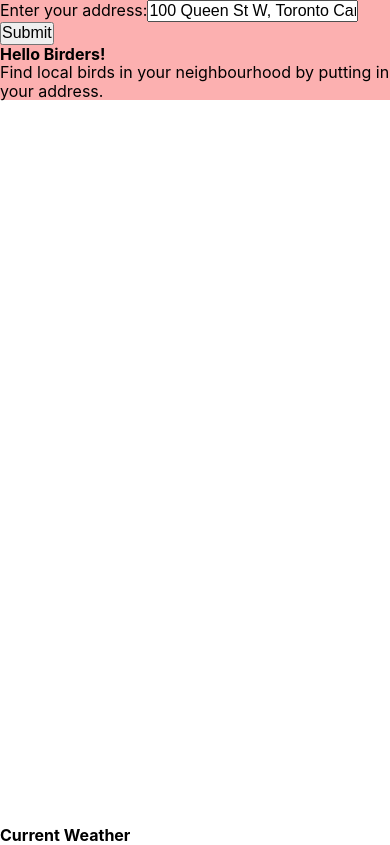
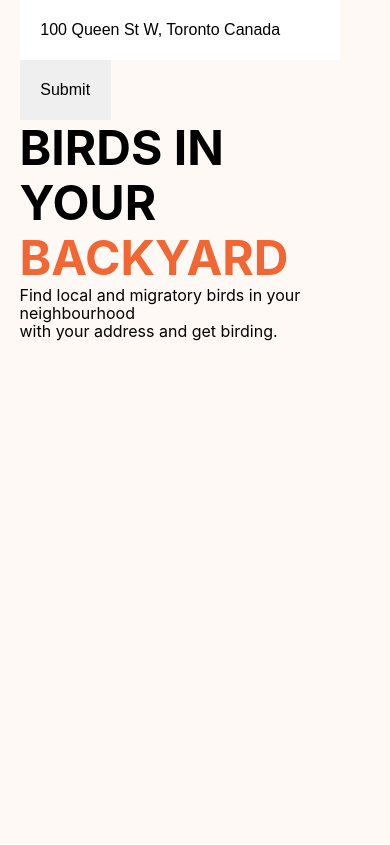
Before and after one commit to korzenstein/projectThree, a React (Create React App) app: page / in a window 390 px wide. Built offline with nearby package versions, Linux system fonts and the light colour scheme; no server answers.

Commit message:
added media queries to scss

```diff
--- a/src/App.js
+++ b/src/App.js
@@ -154,24 +154,34 @@ function App() {
   return (
     <main className="main">
       <div className="wrapper">
-        <Forecast weather={weather} />
+        <div class="topContainer">
+
         <section className="form">
         <form
         onSubmit={handleSubmit} >
           <label>
-            Enter your address:
             <input
               type="text"
+              className="search"
               value={location}
               onChange={(e) => setLocation(e.target.value)}
             />
           </label>
-          <input type="submit" />
+          <input
+          className="submit"
+          type="submit" />
         </form>
-        <h4>Hello Birders!</h4>
-        <p>Find local birds in your neighbourhood by putting in your address.</p>
+        <h1>Birds in Your <span>Backyard</span></h1>
+        <p>Find local and migratory birds in your neighbourhood
+          <span> with your address and get birding.</span></p>
         </section>
+        <Forecast weather={weather} />
+        </div>
         <BirdHouse birdsArray={birdsArray}  />
+        <span className="buttons">
+        <button> L </button>
+        <button> R </button>
+        </span>
       </div>
     </main>
   );
--- a/src/components/Forecast.js
+++ b/src/components/Forecast.js
@@ -17,8 +17,6 @@ const Forecast = ({ weather }) => {
 
   return (
     <div className="weatherContainer">
-      <h4>Current Weather</h4>
-
       {weather.loading ? (
         <>
           <p>{Math.round(weather.main.temp - 273.15)} C</p>
--- a/src/styles/sass/partials/_base.scss
+++ b/src/styles/sass/partials/_base.scss
@@ -8,17 +8,38 @@
     width: 100vw;
     height: 100vh;
     overflow: hidden;
+    background-color: #fef9f5;
     .wrapper {
         display: flex;
-        height: 100%;
+        flex-direction: column;
+        justify-content: space-between;
+        // height: 80%;
         margin: 0 auto;
         max-width: 1380px;
-        width: 100%;
+        width: 85%;
+        position: relative;
+        // padding: 3rem 0;
     }
 }
 
 h1 {
+    text-transform: uppercase;
+    font-size: 3rem;
+    margin: 0;
+    span {
+        display: block;
+        color: #f16632;
+    }
+}
+
+p {
     span {
         display: block;
     }
 }
+
+.topContainer {
+    display: flex;
+    justify-content: space-between;
+    height: 35vh;
+}
--- a/src/styles/sass/partials/_birds.scss
+++ b/src/styles/sass/partials/_birds.scss
@@ -1,14 +1,23 @@
 .birdhouseContainer {
     display: flex;
     width: 100%;
-    height: 100%;
+    // height: 100%;
+    height: 65vh;
     flex-wrap: nowrap;
     margin: 0;
     padding: 0;
     transition: all 0.9s ease-in-out;
+    justify-content: center;
+    align-items: flex-end;
+    align-items: center;
+    gap: 1rem;
+    margin-top: auto;
 }
 
 .birdCard {
+    gap: 1rem;
+    justify-content: space-between;
+
     background-color: none;
     display: flex;
     flex-direction: column;
@@ -26,9 +35,10 @@
 
 .position {
     transition: all 0.9s ease-in-out;
-    width: 50%;
-    background-color: white;
+    width: 35%;
+    background-color: rgb(255, 255, 255, 0.7);
     color: rgb(0, 0, 0);
+    font-size: 1.6rem;
     // order: -1;
 }
 
@@ -48,6 +58,7 @@
     width: 100%;
     display: block;
     height: auto;
+        border-radius: 10px;
 }
 
 .birdTitle {
@@ -55,9 +66,13 @@
     font-size: 1rem;
     width: 100%;
     opacity: 1;
+    font-family: helvetica, arial;
+    font-weight: 400;
+    font-size: 1.4rem;
+    bottom: -32px;
     // text-align: center;
     transform: translateX(1px);
-    background-color: white;
+    // background-color: white;
     color: rgb(0, 0, 0);
     transition: all 0.9s ease-in-out;
 }
@@ -71,3 +86,7 @@
     color: inherit;
     transition: all 0.9s ease-in-out;
 }
+
+.birdSci {
+    font-style: italic;
+}
--- a/src/styles/sass/partials/_forecast.scss
+++ b/src/styles/sass/partials/_forecast.scss
@@ -1,4 +1,11 @@
 .weatherContainer {
     align-self: flex-end;
-    position: absolute;
+    // position: absolute;
+    z-index: 20;
+    top: 0;
+    right: 0;
+    font-size: 2.2rem;
+    color: black;
+    text-align: right;
+    margin-top: 1rem;
 }
--- a/src/styles/sass/partials/_form.scss
+++ b/src/styles/sass/partials/_form.scss
@@ -1,6 +1,21 @@
 .form {
-    background-color: rgb(252, 176, 176);
-    margin-bottom: 3rem;
-    align-self: flex-start;
-    position: absolute;
+    // margin-top: 1rem;
+    input {
+        border: none;
+        padding: 1.3rem;
+    }
+    .submit {
+        // margin-left: 1rem;
+        cursor: pointer;
+    }
+
+    .search {
+        width: 20rem;
+
+    }
 }
+
+.buttons {
+    align-self: center;
+    gap: 1rem;
+}
--- /dev/null
+++ b/src/styles/sass/partials/_media.scss
@@ -0,0 +1,23 @@
+@media (max-width: 800px) {
+
+    .main {
+        overflow-y: visible;
+        .wrapper {
+            width: 90%;
+
+        }
+    }
+
+    .birdhouseContainer {
+        // overflow-x: auto;
+        // scroll-snap-type: x mandatory;
+        scroll-behavior: touch;
+        flex-wrap: wrap;
+    }
+
+    .birdCard {
+        width: 100%;
+    }
+
+
+}
--- a/src/styles/sass/styles.scss
+++ b/src/styles/sass/styles.scss
@@ -3,3 +3,4 @@
 @import "./partials/birds";
 @import "./partials/forecast";
 @import "./partials/form";
+@import "./partials/media";
--- a/src/styles/styles.css
+++ b/src/styles/styles.css
@@ -271,19 +271,47 @@ html {
   width: 100vw;
   height: 100vh;
   overflow: hidden;
+  background-color: #fef9f5;
 }
 .main .wrapper {
   display: -webkit-box;
   display: -ms-flexbox;
   display: flex;
-  height: 100%;
+  -webkit-box-orient: vertical;
+  -webkit-box-direction: normal;
+      -ms-flex-direction: column;
+          flex-direction: column;
+  -webkit-box-pack: justify;
+      -ms-flex-pack: justify;
+          justify-content: space-between;
   margin: 0 auto;
   max-width: 1380px;
-  width: 100%;
+  width: 85%;
+  position: relative;
 }
 
+h1 {
+  text-transform: uppercase;
+  font-size: 3rem;
+  margin: 0;
+}
 h1 span {
   display: block;
+  color: #f16632;
+}
+
+p span {
+  display: block;
+}
+
+.topContainer {
+  display: -webkit-box;
+  display: -ms-flexbox;
+  display: flex;
+  -webkit-box-pack: justify;
+      -ms-flex-pack: justify;
+          justify-content: space-between;
+  height: 35vh;
 }
 
 .birdhouseContainer {
@@ -291,16 +319,31 @@ h1 span {
   display: -ms-flexbox;
   display: flex;
   width: 100%;
-  height: 100%;
+  height: 65vh;
   -ms-flex-wrap: nowrap;
       flex-wrap: nowrap;
   margin: 0;
   padding: 0;
   -webkit-transition: all 0.9s ease-in-out;
   transition: all 0.9s ease-in-out;
+  -webkit-box-pack: center;
+      -ms-flex-pack: center;
+          justify-content: center;
+  -webkit-box-align: end;
+      -ms-flex-align: end;
+          align-items: flex-end;
+  -webkit-box-align: center;
+      -ms-flex-align: center;
+          align-items: center;
+  gap: 1rem;
+  margin-top: auto;
 }
 
 .birdCard {
+  gap: 1rem;
+  -webkit-box-pack: justify;
+      -ms-flex-pack: justify;
+          justify-content: space-between;
   background-color: none;
   display: -webkit-box;
   display: -ms-flexbox;
@@ -328,9 +371,10 @@ h1 span {
 .position {
   -webkit-transition: all 0.9s ease-in-out;
   transition: all 0.9s ease-in-out;
-  width: 50%;
-  background-color: white;
+  width: 35%;
+  background-color: rgba(255, 255, 255, 0.7);
   color: rgb(0, 0, 0);
+  font-size: 1.6rem;
 }
 
 @-webkit-keyframes opacity {
@@ -355,6 +399,7 @@ h1 span {
   width: 100%;
   display: block;
   height: auto;
+  border-radius: 10px;
 }
 
 .birdTitle {
@@ -362,9 +407,12 @@ h1 span {
   font-size: 1rem;
   width: 100%;
   opacity: 1;
+  font-family: helvetica, arial;
+  font-weight: 400;
+  font-size: 1.4rem;
+  bottom: -32px;
   -webkit-transform: translateX(1px);
           transform: translateX(1px);
-  background-color: white;
   color: rgb(0, 0, 0);
   -webkit-transition: all 0.9s ease-in-out;
   transition: all 0.9s ease-in-out;
@@ -381,16 +429,54 @@ h1 span {
   transition: all 0.9s ease-in-out;
 }
 
+.birdSci {
+  font-style: italic;
+}
+
 .weatherContainer {
   -ms-flex-item-align: end;
       align-self: flex-end;
-  position: absolute;
+  z-index: 20;
+  top: 0;
+  right: 0;
+  font-size: 2.2rem;
+  color: black;
+  text-align: right;
+  margin-top: 1rem;
 }
 
-.form {
-  background-color: rgb(252, 176, 176);
-  margin-bottom: 3rem;
-  -ms-flex-item-align: start;
-      align-self: flex-start;
-  position: absolute;
+.form input {
+  border: none;
+  padding: 1.3rem;
 }
+.form .submit {
+  cursor: pointer;
+}
+.form .search {
+  width: 20rem;
+}
+
+.buttons {
+  -ms-flex-item-align: center;
+      align-self: center;
+  gap: 1rem;
+}
+
+@media (max-width: 800px) {
+  .main {
+    overflow-y: visible;
+  }
+  .main .wrapper {
+    width: 90%;
+  }
+
+  .birdhouseContainer {
+    scroll-behavior: touch;
+    -ms-flex-wrap: wrap;
+        flex-wrap: wrap;
+  }
+
+  .birdCard {
+    width: 100%;
+  }
+}
```
